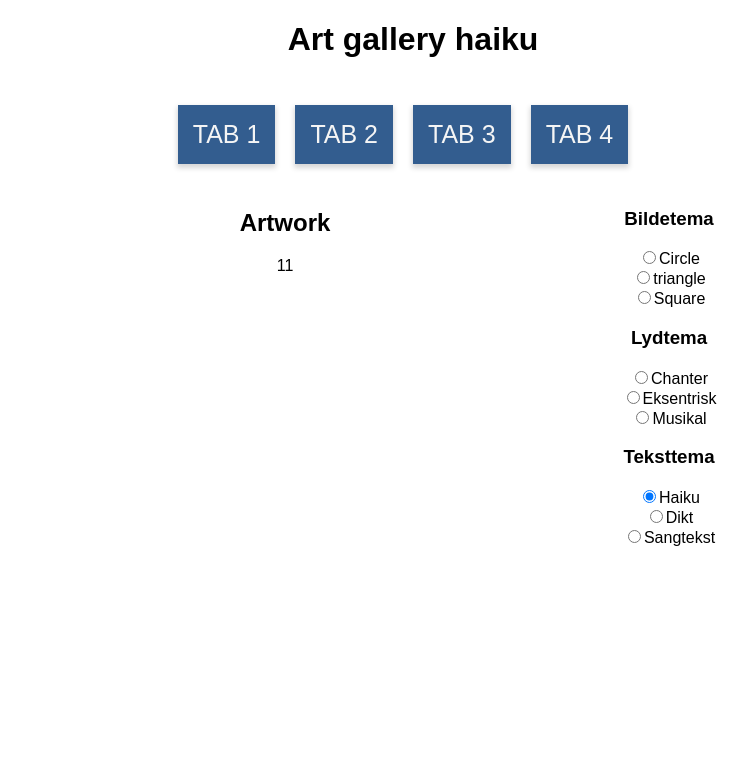
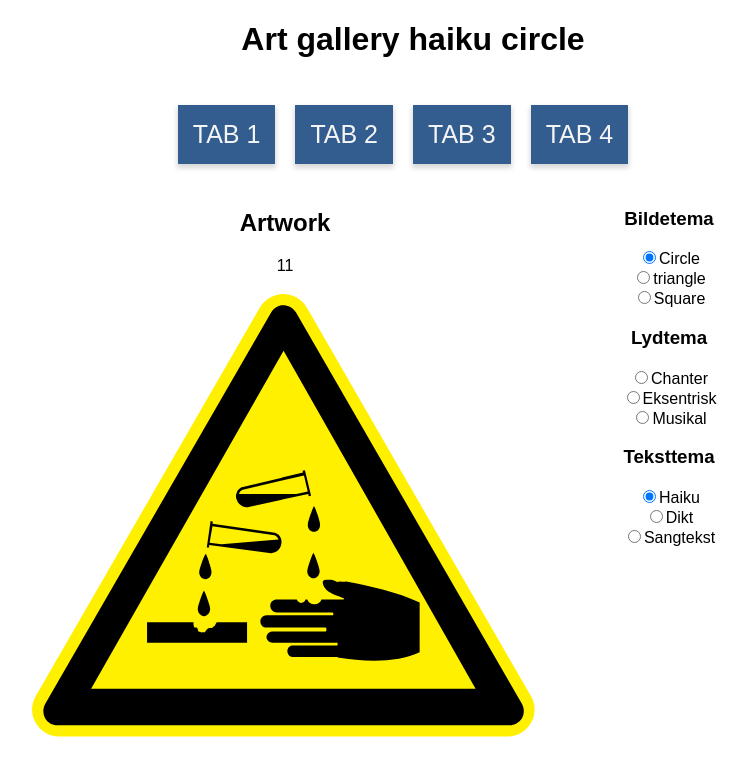
Before and after one commit to IT2810/it2810-webutvikling-h18-prosjekt-2-gruppe--16, a React (Create React App) app in the folder webdev2/: page / in a window 1280 px wide. Both pictures are taken after a click on the element "TAB 1". Shown: the top 776 px of the page, without its empty margins (227-974 px from the left). Built offline with nearby package versions, Linux system fonts and the light colour scheme; no server answers.

Commit message:
fixed picture funktionality

```diff
--- a/webdev2/src/App.js
+++ b/webdev2/src/App.js
@@ -8,7 +8,7 @@ class App extends Component {
   constructor() {
     super();
     this.state = {
-        imgTheme: null,
+        imgTheme: "circle",
         audioTheme: null,
         textTheme: "haiku",
         tabSelected: 1
@@ -86,7 +86,6 @@ class App extends Component {
       this.setState({
         tabSelected: newTab
       })
-      console.log('app.js ' + this.state.tabSelected);
     }
 
 
--- a/webdev2/src/components/MediaDisplayArea.js
+++ b/webdev2/src/components/MediaDisplayArea.js
@@ -18,7 +18,6 @@ class MediaDisplayArea extends Component {
         } else {
             this.setState({isEqual:false})
         }
-        console.log('state ' + this.state.isEqual);
     }
 
 
@@ -32,8 +31,8 @@ class MediaDisplayArea extends Component {
                     <p>
                         {this.props.displayNumber}
                         {this.props.tabSelected}
-
                     </p>
+                    <Picture type={this.props.img} number={this.props.displayNumber}/>
                     <Text type={this.props.text} number={this.props.displayNumber}/>
                 </div>
             );
@@ -41,8 +40,6 @@ class MediaDisplayArea extends Component {
             return false
         }
     }
-
-
 }
 
 export default MediaDisplayArea;
--- a/webdev2/src/components/Picture.js
+++ b/webdev2/src/components/Picture.js
@@ -12,14 +12,13 @@ class Picture extends Component {
     componentDidMount(){
         fetch(this.state.path)
           .then(response => response.text())
-          .then(svg => document.body.insertAdjacentHTML("afterbegin", svg));
+          .then(response => this.setState({svg:response}))
         }
+
 
     render() {
         return (
-            <div className="Picture">
-                <div src={this.state.svg}/>
-            </div>
+            <div className="Picture" dangerouslySetInnerHTML={{__html:this.state.svg}}/>
         );
     }
 }
```
